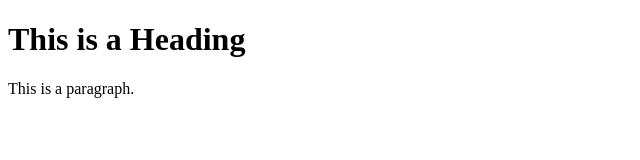
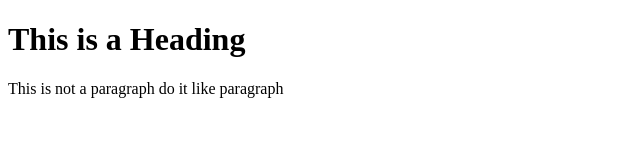
Before and after one commit to vinaymanjunath2001/Rock-Paper-Scissor-Using-javascript, a plain HTML site: page git.html in a window 1280 px wide. Shown: the whole page, without its empty margins (0-640 px from the left). Drawn offline with Linux system fonts and the light colour scheme.

Commit message:
2 nd practice commit done

```diff
--- a/git.html
+++ b/git.html
@@ -6,7 +6,7 @@
 <body>
 
 <h1>This is a Heading</h1>
-<p>This is a paragraph.</p>
+<p>This is not a paragraph do it like paragraph</p>
 
 </body>
 </html>
```
Also changed, not shown: 1 other file.
